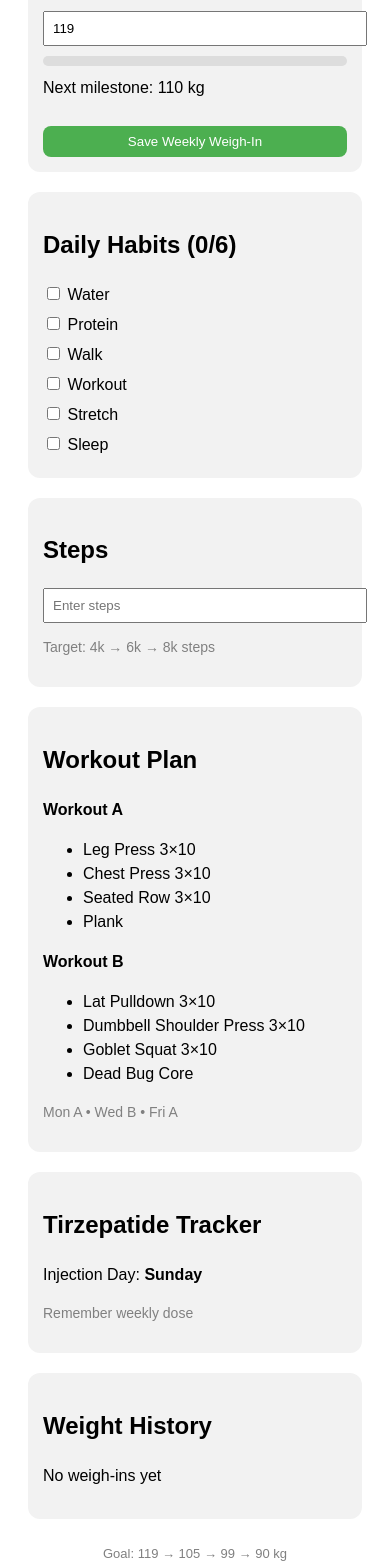
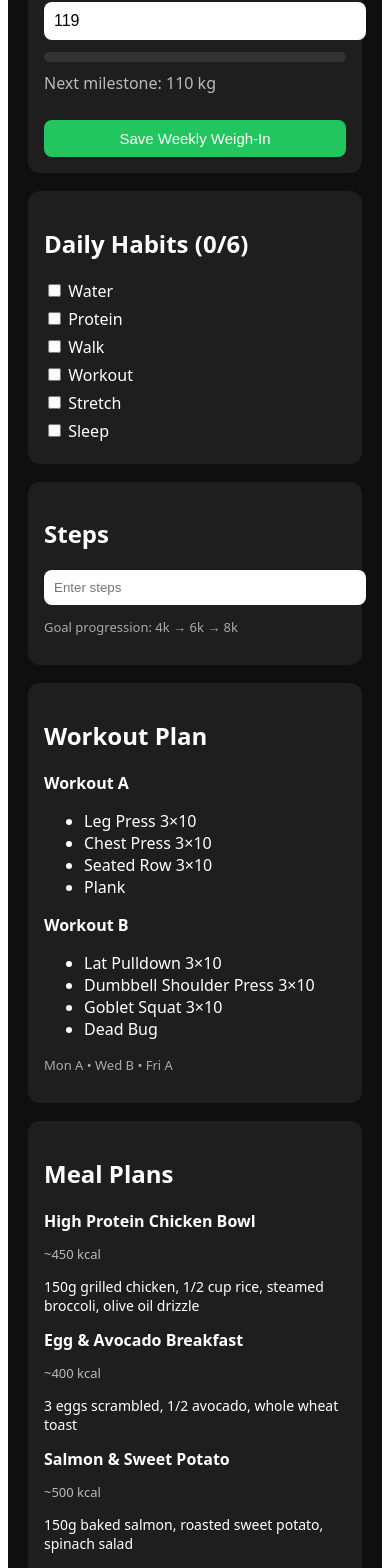
Before and after one commit to lime0440/emil-fitness-app, a React (Vite) app: page / in a window 390 px wide. Shown: the part 239-1807 px from the top of the page. Built offline with nearby package versions, Linux system fonts and the light colour scheme.

Commit message:
Update emil_fitness_mobile_dashboard.jsx

```diff
--- a/src/emil_fitness_mobile_dashboard.jsx
+++ b/src/emil_fitness_mobile_dashboard.jsx
@@ -1,12 +1,46 @@
 import React, { useEffect, useState } from "react";
+
+// Emil Fitness App — Dark MVP Version
 
 export default function EmilFitnessMobileDashboard() {
 
-  const milestones = [119,110,105,99,95,90,85];
+  const START_WEIGHT = 119;
+  const GOAL_WEIGHT = 90;
 
-  const [weight,setWeight] = useState(119);
+  const milestones = [119,110,105,99,95,90];
+
+  const mealPlans = [
+    {
+      title: "High Protein Chicken Bowl",
+      calories: "~450 kcal",
+      recipe: "150g grilled chicken, 1/2 cup rice, steamed broccoli, olive oil drizzle"
+    },
+    {
+      title: "Egg & Avocado Breakfast",
+      calories: "~400 kcal",
+      recipe: "3 eggs scrambled, 1/2 avocado, whole wheat toast"
+    },
+    {
+      title: "Salmon & Sweet Potato",
+      calories: "~500 kcal",
+      recipe: "150g baked salmon, roasted sweet potato, spinach salad"
+    },
+    {
+      title: "Greek Yogurt Protein Bowl",
+      calories: "~350 kcal",
+      recipe: "Greek yogurt, berries, chia seeds, scoop of protein powder"
+    },
+    {
+      title: "Lean Beef Stir Fry",
+      calories: "~500 kcal",
+      recipe: "150g lean beef, mixed vegetables, soy sauce, small serving rice"
+    }
+  ];
+
+  const [weight,setWeight] = useState(START_WEIGHT);
   const [steps,setSteps] = useState("");
   const [history,setHistory] = useState([]);
+
   const [habits,setHabits] = useState({
     water:false,
     protein:false,
@@ -16,15 +50,16 @@ export default function EmilFitnessMobileDashboard() {
     sleep:false
   });
 
-  const [injectionDay] = useState("Sunday");
+  const injectionDay = "Saturday";
 
   useEffect(()=>{
-    const saved = localStorage.getItem("emilFitnessApp");
+
+    const saved = localStorage.getItem("emilFitnessMVP");
 
     if(saved){
       const data = JSON.parse(saved);
 
-      setWeight(data.weight || 119);
+      setWeight(data.weight || START_WEIGHT);
       setSteps(data.steps || "");
       setHabits(data.habits || habits);
       setHistory(data.history || []);
@@ -32,9 +67,10 @@ export default function EmilFitnessMobileDashboard() {
 
   },[]);
 
+
   useEffect(()=>{
 
-    localStorage.setItem("emilFitnessApp",JSON.stringify({
+    localStorage.setItem("emilFitnessMVP",JSON.stringify({
       weight,
       steps,
       habits,
@@ -43,13 +79,17 @@ export default function EmilFitnessMobileDashboard() {
 
   },[weight,steps,habits,history]);
 
+
   const toggleHabit=(h)=>{
     setHabits({...habits,[h]:!habits[h]});
   }
 
+
   const completed = Object.values(habits).filter(Boolean).length;
 
+
   const nextMilestone = milestones.find(m=>m < weight);
+
 
   const addWeighIn=()=>{
 
@@ -61,146 +101,88 @@ export default function EmilFitnessMobileDashboard() {
     }
 
     setHistory([newEntry,...history]);
+
   }
 
-  const progressPercent = Math.max(0, Math.min(100, ((119-weight)/(119-85))*100 ));
+
+  const progressPercent = Math.max(0, Math.min(100, ((START_WEIGHT-weight)/(START_WEIGHT-GOAL_WEIGHT))*100 ));
+
+
+  const card={
+    background:"#1e1e1e",
+    padding:"16px",
+    borderRadius:"12px",
+    marginBottom:"18px",
+    color:"white"
+  };
+
 
   return (
 
 <div style={{
 
-  fontFamily:"Arial, sans-serif",
+  fontFamily:"system-ui, sans-serif",
   maxWidth:"420px",
   margin:"auto",
   padding:"20px",
-  lineHeight:1.5
+  background:"#0f0f0f",
+  minHeight:"100vh",
+  color:"white"
 
 }}>
 
 <h1 style={{textAlign:"center"}}>Emil Fitness App</h1>
 
-<p style={{textAlign:"center",color:"gray"}}>Healthy fat loss with tirzepatide</p>
+<p style={{textAlign:"center",color:"#aaa"}}>Healthy fat loss with tirzepatide</p>
 
 
-{/* Progress */}
+{/* PROGRESS */}
 
-<div style={{
+<div style={card}>
 
-background:"#f2f2f2",
-
-padding:"15px",
-
-borderRadius:"12px",
-
-marginBottom:"20px"
-
-}}>
-
-<h2>Weight Progress</h2>
+<h2>Weight</h2>
 
 <input
-
  type="number"
-
  value={weight}
-
  onChange={(e)=>setWeight(Number(e.target.value))}
-
- style={{width:"100%",padding:"8px"}}
-
+ style={{width:"100%",padding:"10px",fontSize:"16px",borderRadius:"8px",border:"none"}}
 />
 
 
-<div style={{
+<div style={{background:"#333",height:"10px",borderRadius:"6px",marginTop:"12px"}}>
 
-background:"#ddd",
-
-height:"10px",
-
-borderRadius:"6px",
-
-marginTop:"10px"
-
-}}>
-
-<div style={{
-
-background:"#4CAF50",
-
-width:`${progressPercent}%`,
-
-height:"10px",
-
-borderRadius:"6px"
-
-}}></div>
+<div style={{background:"#22c55e",width:`${progressPercent}%`,height:"10px",borderRadius:"6px"}}></div>
 
 </div>
 
 
-<p style={{marginTop:"10px"}}>Next milestone: {nextMilestone} kg</p>
+<p style={{marginTop:"10px",color:"#bbb"}}>Next milestone: {nextMilestone} kg</p>
 
 <button
-
 onClick={addWeighIn}
-
-style={{
-
-marginTop:"10px",
-
-padding:"8px",
-
-width:"100%",
-
-border:"none",
-
-background:"#4CAF50",
-
-color:"white",
-
-borderRadius:"8px"
-
-}}
-
+style={{marginTop:"10px",padding:"10px",width:"100%",border:"none",background:"#22c55e",color:"white",borderRadius:"8px",fontSize:"15px"}}
 >
-
-Save Weekly Weigh‑In
-
+Save Weekly Weigh-In
 </button>
-
 
 </div>
 
 
-{/* Habits */}
+{/* HABITS */}
 
-<div style={{
-
-background:"#f2f2f2",
-
-padding:"15px",
-
-borderRadius:"12px",
-
-marginBottom:"20px"
-
-}}>
+<div style={card}>
 
 <h2>Daily Habits ({completed}/6)</h2>
-
 
 {Object.keys(habits).map(h=> (
 
 <label key={h} style={{display:"block",marginBottom:"6px"}}>
 
 <input
-
  type="checkbox"
-
  checked={habits[h]}
-
  onChange={()=>toggleHabit(h)}
-
 />
 
 {" "}
@@ -211,162 +193,111 @@ marginBottom:"20px"
 
 ))}
 
+</div>
+
+
+{/* STEPS */}
+
+<div style={card}>
+
+<h2>Steps</h2>
+
+<input
+ type="number"
+ value={steps}
+ placeholder="Enter steps"
+ onChange={(e)=>setSteps(e.target.value)}
+ style={{width:"100%",padding:"10px",borderRadius:"8px",border:"none"}}
+/>
+
+<p style={{fontSize:"13px",color:"#aaa"}}>Goal progression: 4k → 6k → 8k</p>
 
 </div>
 
 
-{/* Steps */}
+{/* WORKOUT */}
 
-<div style={{
+<div style={card}>
 
-background:"#f2f2f2",
+<h2>Workout Plan</h2>
 
-padding:"15px",
+<p><b>Workout A</b></p>
+<ul>
+<li>Leg Press 3×10</li>
+<li>Chest Press 3×10</li>
+<li>Seated Row 3×10</li>
+<li>Plank</li>
+</ul>
 
-borderRadius:"12px",
+<p><b>Workout B</b></p>
+<ul>
+<li>Lat Pulldown 3×10</li>
+<li>Dumbbell Shoulder Press 3×10</li>
+<li>Goblet Squat 3×10</li>
+<li>Dead Bug</li>
+</ul>
 
-marginBottom:"20px"
-
-}}>
-
-<h2>Steps</h2>
-
-<input
-
- type="number"
-
- value={steps}
-
- placeholder="Enter steps"
-
- onChange={(e)=>setSteps(e.target.value)}
-
- style={{width:"100%",padding:"8px"}}
-
-/>
-
-
-<p style={{fontSize:"14px",color:"gray"}}>Target: 4k → 6k → 8k steps</p>
+<p style={{fontSize:"13px",color:"#aaa"}}>Mon A • Wed B • Fri A</p>
 
 </div>
 
 
-{/* Workout Plan */}
+{/* MEAL PLANS */}
 
-<div style={{
+<div style={card}>
 
-background:"#f2f2f2",
+<h2>Meal Plans</h2>
 
-padding:"15px",
+{mealPlans.map((meal,i)=> (
 
-borderRadius:"12px",
+<div key={i} style={{marginBottom:"12px"}}>
 
-marginBottom:"20px"
+<b>{meal.title}</b>
 
-}}>
+<p style={{fontSize:"13px",color:"#bbb"}}>{meal.calories}</p>
 
-<h2>Workout Plan</h2>
-
-
-<p><b>Workout A</b></p>
-
-<ul>
-
-<li>Leg Press 3×10</li>
-
-<li>Chest Press 3×10</li>
-
-<li>Seated Row 3×10</li>
-
-<li>Plank</li>
-
-</ul>
-
-
-<p><b>Workout B</b></p>
-
-<ul>
-
-<li>Lat Pulldown 3×10</li>
-
-<li>Dumbbell Shoulder Press 3×10</li>
-
-<li>Goblet Squat 3×10</li>
-
-<li>Dead Bug Core</li>
-
-</ul>
-
-
-<p style={{fontSize:"14px",color:"gray"}}>Mon A • Wed B • Fri A</p>
-
-
-</div>
-
-
-{/* Tirzepatide */}
-
-<div style={{
-
-background:"#f2f2f2",
-
-padding:"15px",
-
-borderRadius:"12px",
-
-marginBottom:"20px"
-
-}}>
-
-<h2>Tirzepatide Tracker</h2>
-
-
-<p>Injection Day: <b>{injectionDay}</b></p>
-
-<p style={{fontSize:"14px",color:"gray"}}>Remember weekly dose</p>
-
-
-</div>
-
-
-{/* History */}
-
-<div style={{
-
-background:"#f2f2f2",
-
-padding:"15px",
-
-borderRadius:"12px"
-
-}}>
-
-<h2>Weight History</h2>
-
-
-{history.length===0 && <p>No weigh‑ins yet</p>}
-
-
-{history.map((h,i)=> (
-
-<div key={i} style={{fontSize:"14px"}}>
-
-{h.date} — {h.weight} kg
+<p style={{fontSize:"14px"}}>{meal.recipe}</p>
 
 </div>
 
 ))}
 
+</div>
+
+
+{/* TIRZEPATIDE */}
+
+<div style={card}>
+
+<h2>Tirzepatide</h2>
+
+<p>Injection Day: <b>{injectionDay}</b></p>
+
+<p style={{fontSize:"13px",color:"#aaa"}}>Remember your weekly dose</p>
 
 </div>
 
 
-<p style={{marginTop:"25px",textAlign:"center",fontSize:"13px",color:"gray"}}>
+{/* HISTORY */}
 
-Goal: 119 → 105 → 99 → 90 kg
+<div style={card}>
 
+<h2>Weight History</h2>
+
+{history.length===0 && <p>No weigh-ins yet</p>}
+
+{history.map((h,i)=> (
+<div key={i} style={{fontSize:"14px"}}>
+{h.date} — {h.weight} kg
+</div>
+))}
+
+</div>
+
+
+<p style={{marginTop:"24px",textAlign:"center",fontSize:"13px",color:"#777"}}>
+Target: 119 → 105 → 99 → 90 kg
 </p>
-
 
 </div>
 
```
